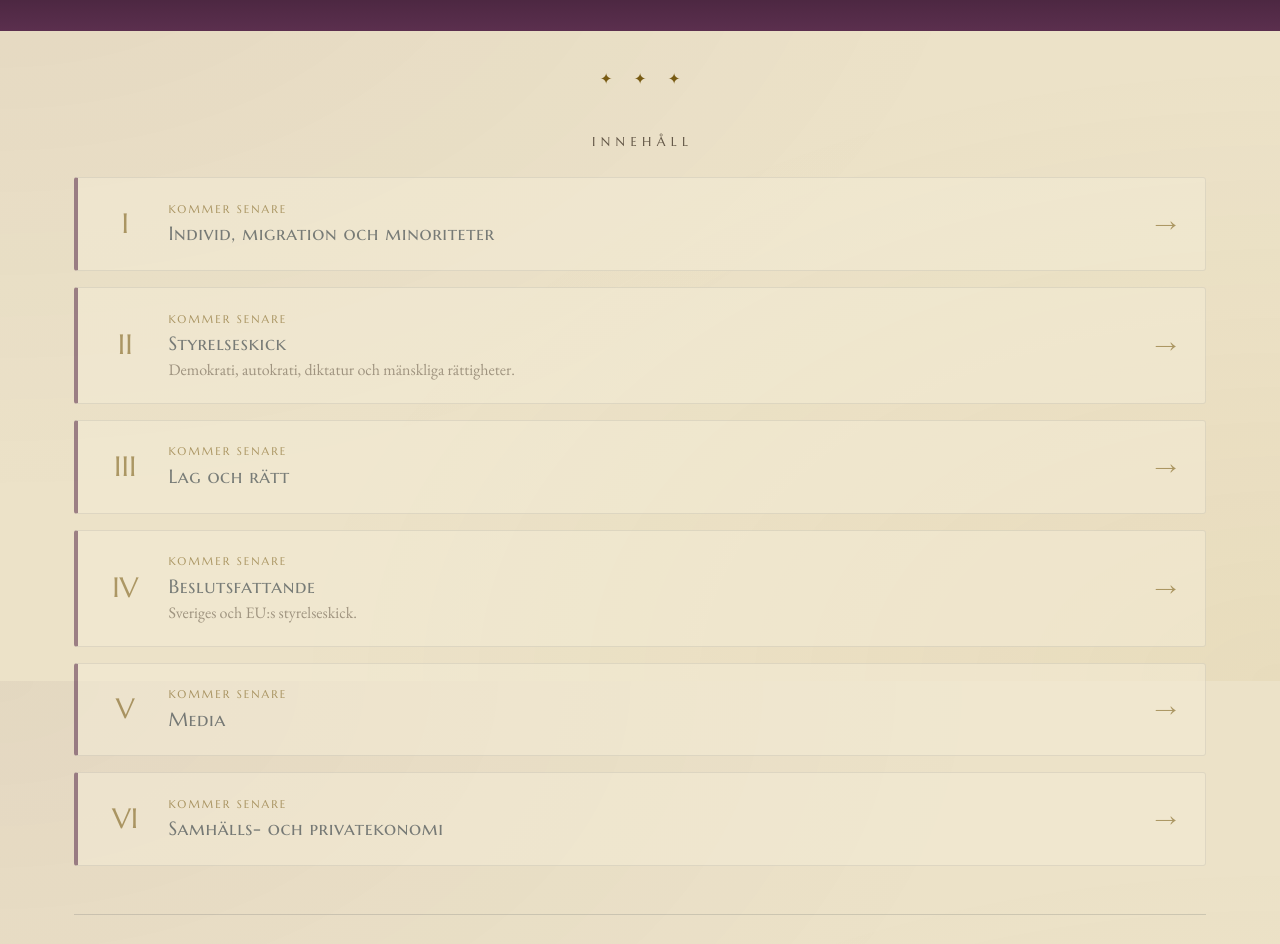
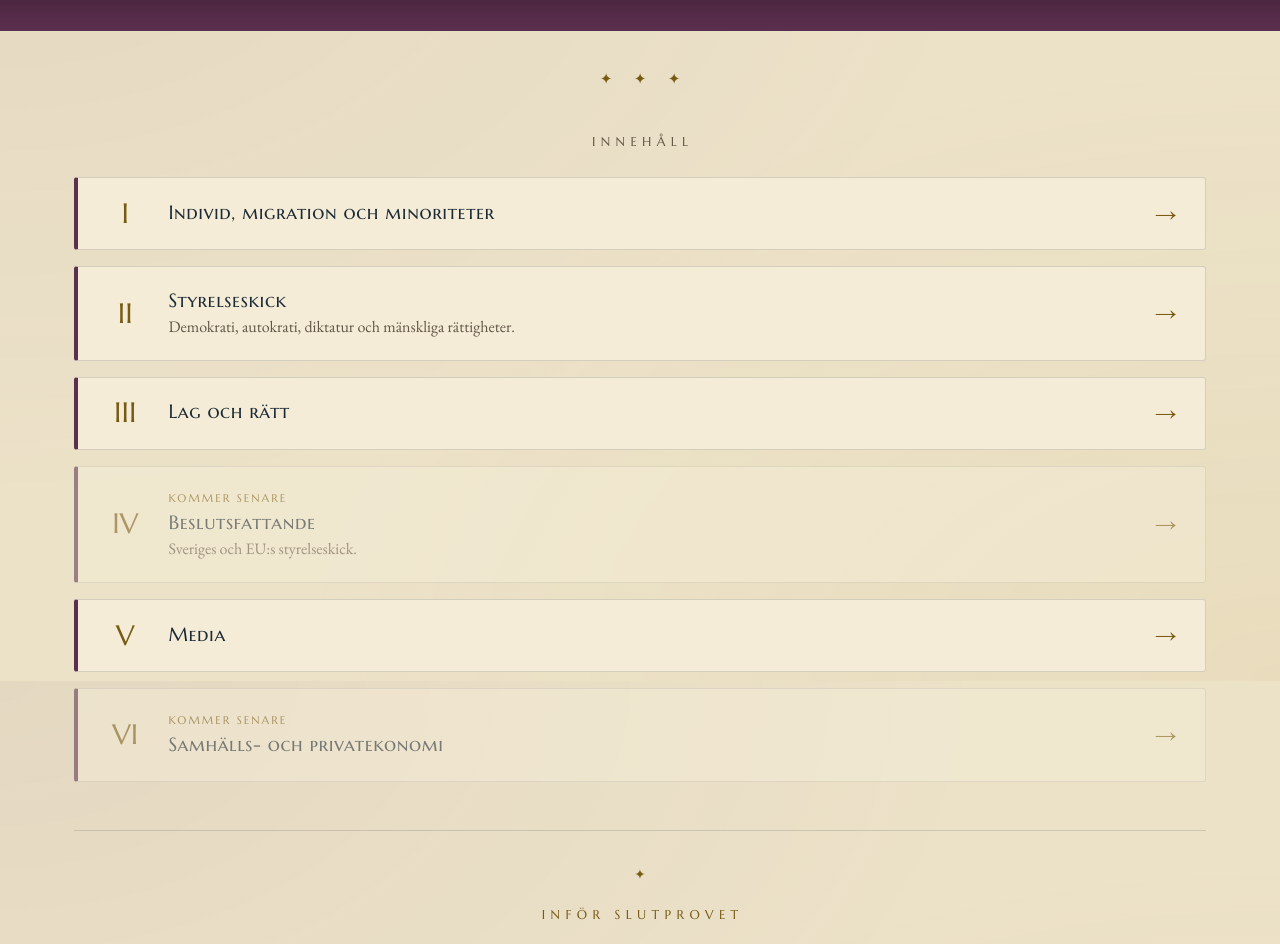
Before and after one commit to jb873/Samhallsbok, a plain HTML site: page index.html in a window 1280 px wide. Shown: the part 119-1063 px from the top of the page. Drawn offline with Linux system fonts and the light colour scheme.

Commit message:
Startsida och kapitelindex: fyra teman aktiva, IV och VI tonade
I, II, III och V länkar till sin repetitionsbok (<tema>/index.html#repetition-<tema>, öppnar boken direkt) på båda
sidorna. IV Beslutsfattande och VI Samhälls- och privatekonomi är tonade: "Kommer senare" på startsidan och
"Kommer snart" i kapitelindexet, som förut.

Co-Authored-By: Claude Opus 5.5 <noreply@anthropic.com>

```diff
--- a/index.html
+++ b/index.html
@@ -8,9 +8,10 @@
 <link rel="stylesheet" href="css/bok-samhalle.css">
 </head>
 <body>
-  <!-- Samhällsbokens startsida, byggd som Fysikbokens (Fysik/index.html). De sex kapitlen (temana) byggs senare: ett
-       tonat span med aria-disabled och "Kommer senare", inte en länk. Inför slutprovet är ett eget block, som Fysiks
-       Nästa steg, och länkar till kapitlet med de sex repetitionsböckerna. -->
+  <!-- Samhällsbokens startsida, byggd som Fysikbokens (Fysik/index.html). De sex kapitlen (temana): ett tema med en
+       repetitionsbok länkar till den (nattordern 2026-11-22: de fyra aktiva) tills det fulla kapitlet finns; ett tema
+       utan är ett tonat span med aria-disabled och "Kommer senare", inte en länk. Inför slutprovet är ett eget block,
+       som Fysiks Nästa steg, och länkar till kapitlet med de sex repetitionsböckerna. -->
   <header class="hero-banner">
     <div class="hero-inner">
       <h1>SAMHÄLLSKUNSKAP</h1>
@@ -26,37 +27,34 @@
     <ul class="innehallsforteckning">
 
       <li>
-        <span class="kapitel-kort dimmad" aria-disabled="true">
+        <a class="kapitel-kort" href="infor-slutprovet/individ-migration-minoriteter/index.html#repetition-individ-migration-minoriteter">
           <span class="romersk">I</span>
           <span class="kap-text">
-            <span class="kommer-snart">Kommer senare</span>
             <span class="kap-titel">Individ, migration och minoriteter</span>
           </span>
           <span class="pil" aria-hidden="true">→</span>
-        </span>
+        </a>
       </li>
 
       <li>
-        <span class="kapitel-kort dimmad" aria-disabled="true">
+        <a class="kapitel-kort" href="infor-slutprovet/styrelseskick/index.html#repetition-styrelseskick">
           <span class="romersk">II</span>
           <span class="kap-text">
-            <span class="kommer-snart">Kommer senare</span>
             <span class="kap-titel">Styrelseskick</span>
             <p class="kap-beskrivning">Demokrati, autokrati, diktatur och mänskliga rättigheter.</p>
           </span>
           <span class="pil" aria-hidden="true">→</span>
-        </span>
+        </a>
       </li>
 
       <li>
-        <span class="kapitel-kort dimmad" aria-disabled="true">
+        <a class="kapitel-kort" href="infor-slutprovet/lag-och-ratt/index.html#repetition-lag-och-ratt">
           <span class="romersk">III</span>
           <span class="kap-text">
-            <span class="kommer-snart">Kommer senare</span>
             <span class="kap-titel">Lag och rätt</span>
           </span>
           <span class="pil" aria-hidden="true">→</span>
-        </span>
+        </a>
       </li>
 
       <li>
@@ -72,14 +70,13 @@
       </li>
 
       <li>
-        <span class="kapitel-kort dimmad" aria-disabled="true">
+        <a class="kapitel-kort" href="infor-slutprovet/media/index.html#repetition-media">
           <span class="romersk">V</span>
           <span class="kap-text">
-            <span class="kommer-snart">Kommer senare</span>
             <span class="kap-titel">Media</span>
           </span>
           <span class="pil" aria-hidden="true">→</span>
-        </span>
+        </a>
       </li>
 
       <li>
```
Also changed, not shown: infor-slutprovet/index.html (+9 -13 lines).
